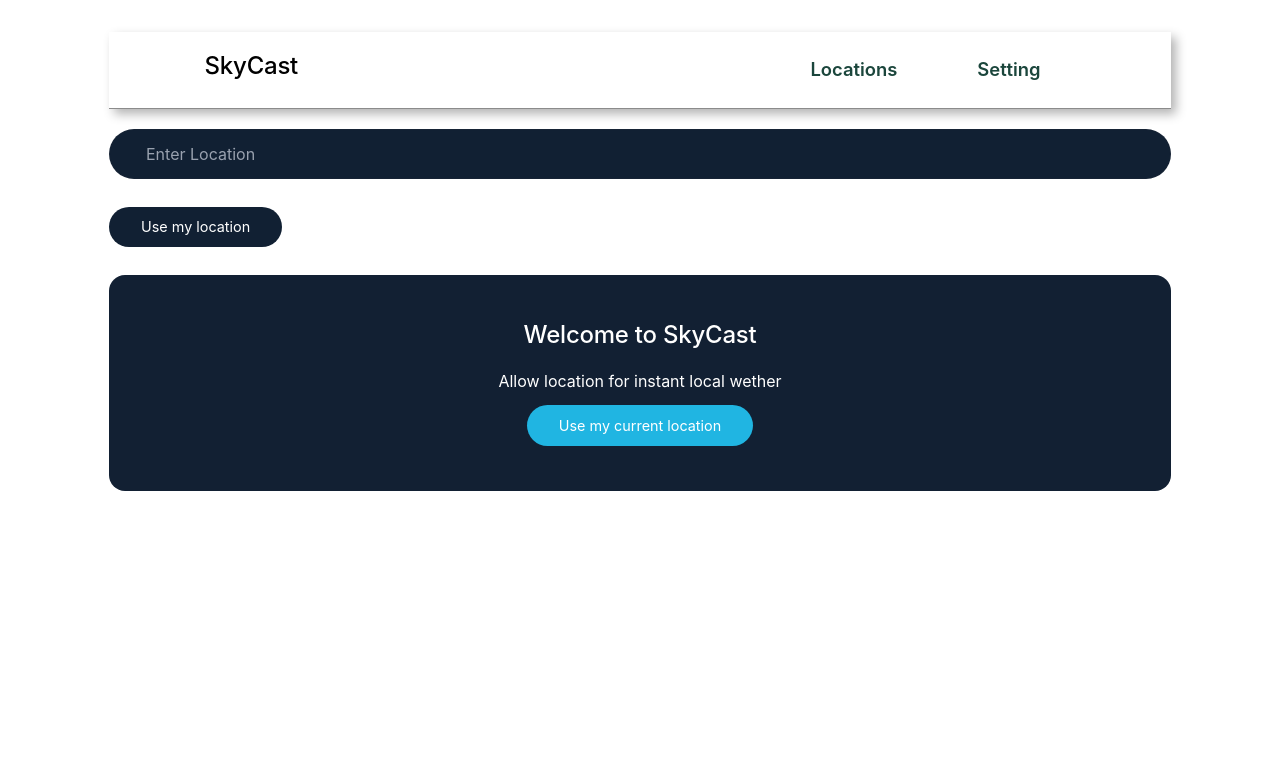
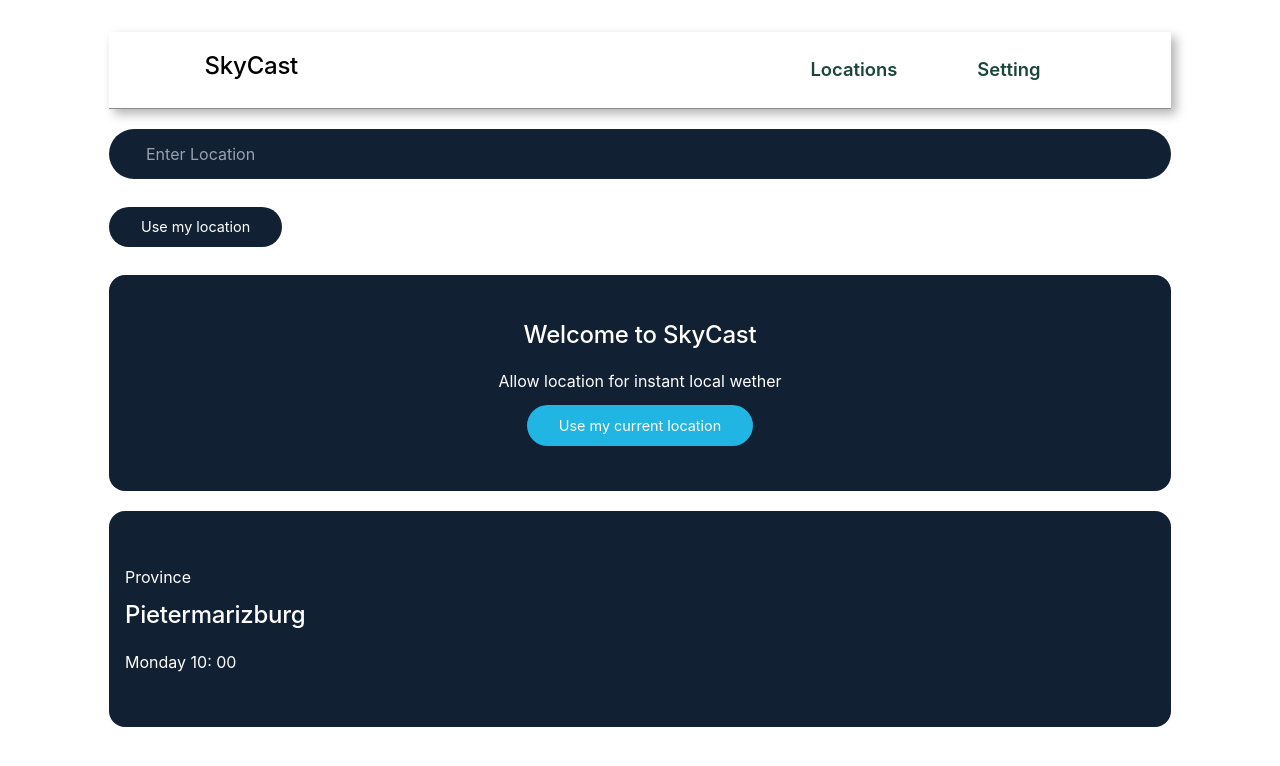
Before and after one commit to Samukelokhathi/weather-app-react-ts, a React (Vite) app: page / in a window 1280 px wide. Shown: the top 766 px of the page. Built offline with nearby package versions, Linux system fonts and the light colour scheme; a web font is replaced by a local one.

Commit message:
Added weather card

```diff
--- a/src/App.tsx
+++ b/src/App.tsx
@@ -1,4 +1,5 @@
 import "./App.css";
+import WeatherCard from "./Components/Card/WeatherCard";
 import Navbar from "./Components/Nav Bar/Nav";
 import Home from "./Pages/Home";
 
@@ -8,6 +9,7 @@ function App() {
       <div className="WeatherApp">
         <Navbar />
         <Home />
+        <WeatherCard />
       </div>
     </>
   );
--- a/src/Components/Card/Card.tsx
+++ b/src/Components/Card/Card.tsx
@@ -3,12 +3,12 @@ import type { ReactNode } from "react";
 interface CardProps {
   children: ReactNode;
   className?: string;
-  height: string;
+  height?: string;
 }
 
 function Card({ children }: CardProps) {
   return (
-    <div className="rounded-3xl bg-[#121F33] flex flex-col justify-center text-white">
+    <div className="flex flex-col justify-center h-54 gap-3 p-4   rounded-2xl text-white bg-[#122033]">
       {children}
     </div>
   );
--- /dev/null
+++ b/src/Components/Card/WeatherCard.tsx
@@ -0,0 +1,16 @@
+import Card from "./Card";
+import { Text } from "../Text/Text"
+
+const WeatherCard = () => {
+    return (
+        <div>
+            <Card className="flex flex-col justify-center h-54 gap-3 items-center   rounded-2xl text-white bg-[#122033]">
+                <Text variant="p" children={"Province"} />
+                <Text variant="h2" children={"Pietermarizburg"} />
+                <Text variant="p" children={"Monday 10: 00"} />
+            </Card>
+        </div>
+    );
+};
+
+export default WeatherCard;
--- a/src/Pages/Home.tsx
+++ b/src/Pages/Home.tsx
@@ -9,14 +9,14 @@ function Home() {
     <>
       <div className="WeatherApp flex flex-col gap-7">
         <div className="InputDiv">
-          <Input onChange={() => {}} />
+          <Input onChange={() => { }} />
         </div>
 
         <div className="savedLocations">
           <Button text="Use my location" />
         </div>
 
-        <div className="flex flex-col justify-center h-54 gap-3 items-center   rounded-2xl text-white bg-[#122033]  ">
+        <div className="flex flex-col justify-center h-54 gap-3 items-center mb-5   rounded-2xl text-white bg-[#122033]  ">
           <Text variant={"h2"} children={"Welcome to SkyCast"} />
           <Text
             variant={"p"}
```
Also changed, not shown: src/Components/Type/Type.Ts (added, +10 -0 lines), src/Components/WeatherData/WeatherData.tsx (added), 1 other file (tests, documents, lock files or other folders).
